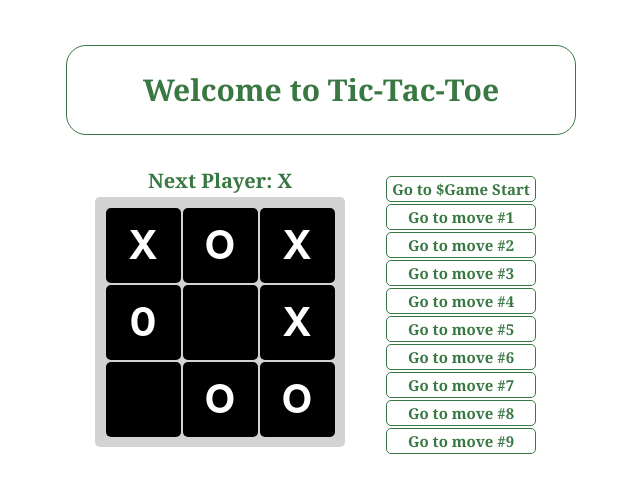
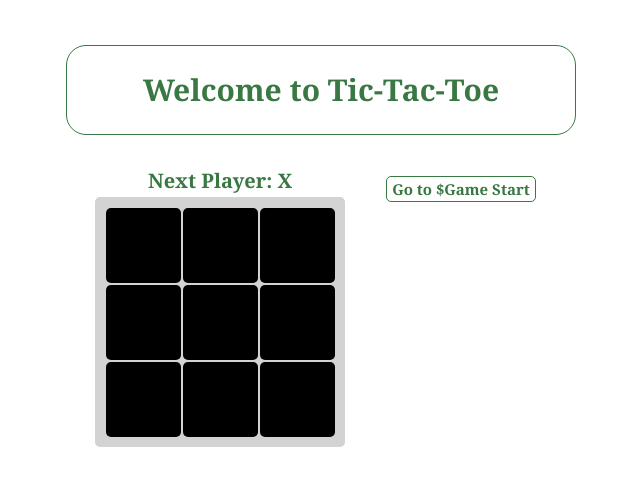
Before and after one commit to rsachin1000/tic-tac-toe, a Next.js app: page / in a window 1280 px wide. Shown: the top 492 px of the page, without its empty margins (319-959 px from the left). Built offline with nearby package versions, Linux system fonts and the light colour scheme.

Commit message:
fully working game

```diff
--- a/components/gameBoard.js
+++ b/components/gameBoard.js
@@ -1,35 +1,71 @@
 import styles from "./gameBoard.module.css";
 
-function NextStep() {
+function NextStep({ linearBoard, upto }) {
+  let cellText;
+  if (upto >= 5 && linearBoard[upto - 1].winner) {
+    if (upto % 2 === 1) {
+      cellText = "Winner: X";
+    } else {
+      cellText = "Winner: O";
+    }
+  } else {
+    if (upto % 2 === 1) {
+      cellText = "Next Player: O";
+    } else {
+      cellText = "Next Player: X";
+    }
+  }
   return (
     <div className={styles.nextstep}>
-      <span className={styles.nextstepText}>Next Player: X</span>
+      <span className={styles.nextstepText}>{cellText}</span>
     </div>
   );
 }
 
-function Box({ item }) {
+function Box({ item, row, column, updateBoard }) {
   return (
-    <div className={styles.square}>
+    <div className={styles.square} onClick={() => updateBoard(row, column)}>
       <span className={styles.squareContent}>{item}</span>
     </div>
   );
 }
 
-function Row({ rowContent }) {
+function Row({ rowContent, row, updateBoard }) {
   const allBoxes = rowContent.map((item, index) => (
-    <Box key={index} item={item} />
+    <Box
+      key={index}
+      item={item}
+      row={row}
+      column={index}
+      updateBoard={updateBoard}
+    />
   ));
   return <div className={styles.row}>{allBoxes}</div>;
 }
 
-export default function GameBoard({ boardContent }) {
-  const allRows = boardContent.map((rowItem, index) => (
-    <Row key={index} rowContent={rowItem} />
+export default function GameBoard({ upto, linearBoard, updateBoard }) {
+  let defaultBoard = [
+    ["", "", ""],
+    ["", "", ""],
+    ["", "", ""],
+  ];
+  for (let i = 0; i < upto; i++) {
+    let value = i % 2 == 0 ? "X" : "O";
+    let item = linearBoard[i];
+    defaultBoard[item.i][item.j] = value;
+  }
+
+  const allRows = defaultBoard.map((rowItem, index) => (
+    <Row
+      key={index}
+      rowContent={rowItem}
+      row={index}
+      updateBoard={updateBoard}
+    />
   ));
   return (
     <div className={styles.gamePlay}>
-      <NextStep />
+      <NextStep linearBoard={linearBoard} upto={upto} />
       <div className={styles.gameBoard}>{allRows}</div>
     </div>
   );
--- a/components/gameBoard.module.css
+++ b/components/gameBoard.module.css
@@ -12,6 +12,7 @@
 
 .square:hover {
   box-shadow: 5px 5px 10px rgba(0, 0, 0, 0.5);
+  cursor: pointer;
 }
 
 .squareContent {
--- a/components/moves.js
+++ b/components/moves.js
@@ -1,18 +1,35 @@
 import styles from "./moves.module.css";
 
-function GoToMove({ text }) {
+function GoToMove({ text, showMovesUpto, setUpto }) {
   return (
     <div className={styles.goToMove}>
-      <span className={styles.goToMoveText}>{text}</span>
+      <span
+        className={styles.goToMoveText}
+        onClick={() => setUpto(showMovesUpto)}
+      >
+        {text}
+      </span>
     </div>
   );
 }
 
-export default function MoveStack({ moveNums }) {
-  const allMoves = [<GoToMove key="start_move" text={"Go to $Game Start"} />];
-  for (let i = 0; i < moveNums.length; i++) {
+export default function MoveStack({ linearBoard, setUpto }) {
+  const allMoves = [
+    <GoToMove
+      key="start_move"
+      text={"Go to $Game Start"}
+      showMovesUpto={0}
+      setUpto={setUpto}
+    />,
+  ];
+  for (let i = 1; i <= linearBoard.length; i++) {
     allMoves.push(
-      <GoToMove key={"other_moves_" + i} text={"Go to move #" + moveNums[i]} />
+      <GoToMove
+        key={"other_moves_" + i}
+        text={"Go to move #" + i}
+        showMovesUpto={i}
+        setUpto={setUpto}
+      />
     );
   }
   return <div className={styles.allMoves}>{allMoves}</div>;
--- a/pages/index.js
+++ b/pages/index.js
@@ -2,33 +2,131 @@ import Layout from "../components/layout";
 import GameBoard from "../components/gameboard";
 import MoveStack from "../components/moves";
 import styles from "../styles/utils.module.css";
+import { useState } from "react";
 
-function Platform({ moveNums, boardContent }) {
+function Platform({ linearBoard, updateBoard, upto, setUpto }) {
+  // Move stack shows all the moves that have gone by so far and
+  // helps in switching to a previous move.
   return (
     <div className={styles.platform}>
-      <GameBoard boardContent={boardContent} />
-      <MoveStack moveNums={moveNums} />
+      <GameBoard
+        upto={upto}
+        linearBoard={linearBoard}
+        updateBoard={updateBoard}
+      />
+      <MoveStack linearBoard={linearBoard} setUpto={setUpto} />
     </div>
   );
 }
 
-// let rowTemp = ["S", "P", "M"];
-let boardContent = [
-  ["X", "O", "X"],
-  ["0", "", "X"],
-  ["", "O", "O"],
-];
-// console.log(boardContent);
-// let deepCopy = JSON.parse(JSON.stringify(rowTemp));
-// boardContent[0] = deepCopy;
-// rowTemp[0] = "G";
-// console.log(boardContent);
+class Item {
+  constructor(i, j) {
+    this.i = i;
+    this.j = j;
+    this.winner = false;
+  }
+}
+
+function testSingleCase(oneCaseList) {
+  var rowMap = new Map();
+  var columnMap = new Map();
+  const diag1 = [0, 0, 0];
+  const diag2 = [0, 0, 0];
+
+  let item;
+  for (let i = 0; i < oneCaseList.length; i++) {
+    item = oneCaseList[i];
+
+    if (item.i === item.j) {
+      diag1[item.i] = 1;
+      if (item.i === 1) {
+        diag2[item.i] = 1;
+      }
+    }
+
+    if ((item.i === 2 && item.j === 0) || (item.i === 0 && item.j === 2)) {
+      diag2[item.i] = 1;
+    }
+
+    let rowValue = rowMap.has(item.i) ? rowMap.get(item.i) + 1 : 1;
+    if (rowValue === 3) {
+      return true;
+    }
+    rowMap.set(item.i, rowValue);
+    let colValue = columnMap.has(item.j) ? columnMap.get(item.j) + 1 : 1;
+    if (colValue === 3) {
+      return true;
+    }
+    columnMap.set(item.j, colValue);
+  }
+
+  const diag1Sum = diag1.reduce((sum, currVal) => sum + currVal, 0);
+  const diag2Sum = diag2.reduce((sum, currVal) => sum + currVal, 0);
+  if (diag1Sum === 3 || diag2Sum === 3) {
+    return true;
+  }
+
+  return false;
+}
+
+function stringBoard(linearBoard) {
+  let text = "";
+  for (let i = 0; i < linearBoard.length; i++) {
+    let item = linearBoard[i];
+    text = text + "(" + item.i + "," + item.j + ") ";
+  }
+  return text;
+}
+
+function checkWinner(linearBoard) {
+  // console.log("Checkwinner: " + stringBoard(linearBoard));
+  let evens = [];
+  let odds = [];
+  for (let i = 0; i < linearBoard.length; i++) {
+    if (i % 2 === 0) {
+      evens.push(linearBoard[i]);
+    } else {
+      odds.push(linearBoard[i]);
+    }
+  }
+  return testSingleCase(odds) || testSingleCase(evens);
+}
 
 export default function Home() {
-  const moveNums = [1, 2, 3, 4, 5, 6, 7, 8, 9];
+  // Upto tells how long of the board you want to show
+  const [upto, setUpto] = useState(0);
+  // It keeps a sequential record of the moves
+  const [board, setBoard] = useState([]);
+
+  function updateBoard(i, j) {
+    if (upto >= 5 && board[upto - 1].winner) {
+      return;
+    }
+    let updating = false;
+    for (let k = 0; k < upto; k++) {
+      let item = board[k];
+      if (item.i === i && item.j === j) {
+        updating = true;
+        break;
+      }
+    }
+    if (updating) {
+      return;
+    }
+    const newBoard = [...board.slice(0, upto), new Item(i, j)];
+    newBoard[newBoard.length - 1].winner = checkWinner(newBoard);
+    setUpto(newBoard.length);
+    setBoard(newBoard);
+  }
+
   return (
     <Layout>
-      <Platform moveNums={moveNums} boardContent={boardContent} />
+      <Platform
+        linearBoard={board}
+        updateBoard={updateBoard}
+        upto={upto}
+        setUpto={setUpto}
+      />
     </Layout>
   );
 }
```
